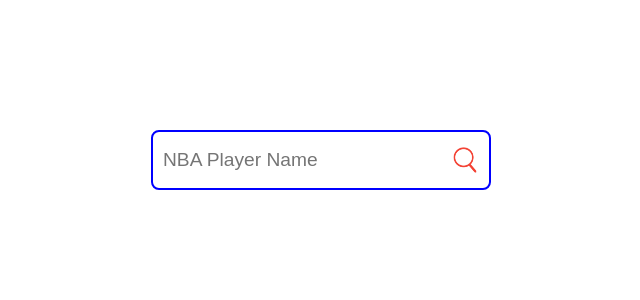
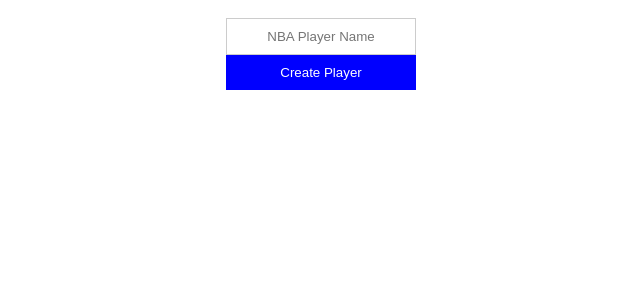
Before and after one commit to Jashanlol/NBAPlayerMaker, a Flask app: page / in a window 1280 px wide. Shown: the top 300 px of the page, without its empty margins (319-959 px from the left). Run offline with Flask 3, Linux system fonts and the light colour scheme.

Commit message:
use html forms instead of input and buttons

```diff
--- a/api/app.py
+++ b/api/app.py
@@ -6,9 +6,7 @@
 def serveHTML():
     return render_template('nba.html')
 
-@app.route("/generate", methods=['POST'])
+@app.route("/myplayer", methods=['POST'])
 def generate():
-    request_data = request.get_json()
-    player_name = request_data.get("playerName")
-
-    return player_name
+    player_name = request.form["playerName"]
+    return f"Generating player... {player_name}"
--- a/api/static/nba.css
+++ b/api/static/nba.css
@@ -1,25 +1,22 @@
-.search {
-    position: absolute;
-    top: 20%;
-    left: 50%;
-    transform: translate(-50%, -50%);
-    width: 20rem;
-    height: 2.5rem;
-    border: 2px solid blue;
-    border-radius: 0.5rem;
+form {
     display: flex;
-    align-items: center;
-    padding: 0.5rem;
+    flex-direction: column;
+    width: 15%;
+    margin: 0 auto;
+    padding: 10px;
+    background-color: #fff;
 }
-#searchBar {
-    flex-grow: 1;
+
+#textBox {
+    text-align: center;
+    padding: 10px;
+    border: 1px solid #ccc;
+}
+
+#submitText {
+    padding: 10px;
+    background-color: blue;
+    color: #fff;
     border: none;
-    outline: none;
-    font-size: 1.2rem;
+    cursor: pointer;
 }
-#searchImage {
-    height: 2rem;
-    width: 2rem;
-    cursor: pointer;
-    margin-left: 0.5rem;
-}
--- a/api/templates/nba.html
+++ b/api/templates/nba.html
@@ -1,16 +1,14 @@
 <!DOCTYPE html>
 <html>
   <head>
+    <title>NBA Player Maker</title>
+    <link rel="icon" type="image/png" href="../static/favicon.ico">
     <link rel="stylesheet" href="../static/nba.css">
-    <script src="../static/nba.js" async defer></script>
   </head>
   <body>
-    <header>
-      <title>NBA Player Maker</title>
-    </header>
-    <div class="search">
-        <input type="text" placeholder="NBA Player Name" id="searchBar">
-        <img src="../static/search.png" id="searchImage">
-    </div>
+    <form action="/myplayer" method="post"">
+      <input type="text" placeholder="NBA Player Name" name="playerName" autocomplete="off" id="textBox">
+      <input type="submit" value="Create Player" id="submitText">
+    </form>
   </body>
 </html>
```
Also changed, not shown: api/static/nba.js (deleted, +0 -49 lines), api/static/favicon.ico (added), api/static/search.png (deleted).
